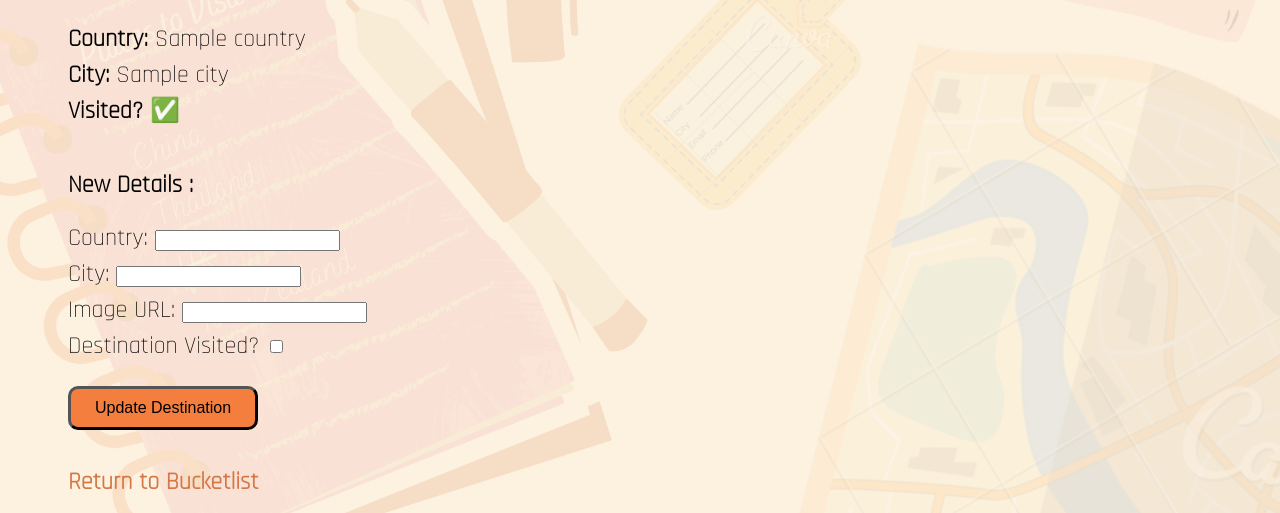
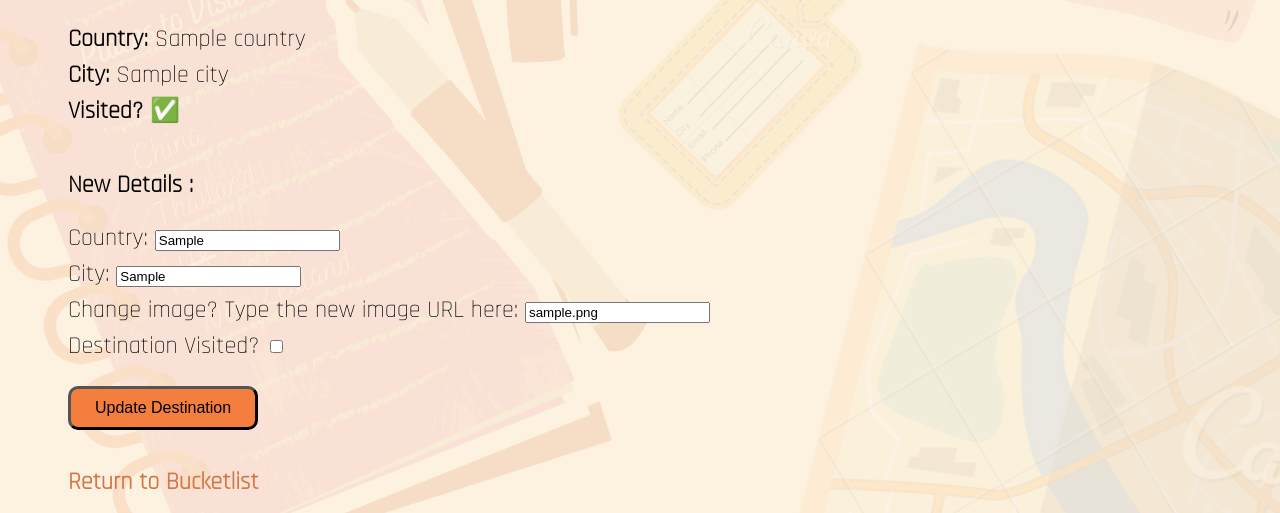
Before and after one commit to StephJBow/Travel-Bucketlist-Project, a Flask app: page /cities/1/edit in a window 1280 px wide. Shown: the part 359-872 px from the top of the page. Run offline with Flask 3, Linux system fonts and the light colour scheme; tables that the repository leaves empty hold one stand-in row (values such as "Sample post"); some web fonts are replaced.

Commit message:
added pre-populated text to edit route form

```diff
--- a/templates/update_city.jinja
+++ b/templates/update_city.jinja
@@ -5,11 +5,14 @@
 <h1 class="update_header">Update Destination</h1>
 
 <div class="new_form">
+
     <h2>Current Details:</h2>
+
 </div>
 
 <div class="current_details"><b>Country:</b> {{ city.country.country_name }} <br>
     <b>City:</b> {{ city.city_name }} <br>
+
     {% if city.visited %}
     <span> <b>Visited? </b>&#9989;</span><br>
     {% else %}
@@ -22,14 +25,13 @@
 </div>
 <form class="updated_details" action="/cities/{{ city.id }}/edit" method="POST">
     <label for="country_name">Country:</label>
-    <input type="text" name="country_name" id="country_name" /><br>
+    <input type="text" name="country_name" id="country_name" value={{city.country.country_name}}><br>
 
     <label for="city_name">City:</label>
-     {# we can prepopulate our edit forms with the content of the item we want to edit by adding that content under the 'value=' property in the element like below #}
-    <input type="text" name="city_name" id="city_name" value={{city.city_names}}> <br>
+    <input type="text" name="city_name" id="city_name" value={{city.city_name}}> <br>
 
-    <label for="image_url">Image URL:</label>
-    <input type="text" id="image_url" name="image_url"><br>
+    <label for="image_url">Change image? Type the new image URL here:</label>
+    <input type="text" id="image_url" name="image_url" value={{city.image_url}}><br>
 
     <label for="visited">Destination Visited?</label>
     <input type="checkbox" id="visited" name="visited" /> <br>
```
Also changed, not shown: controllers/city_controller.py (+0 -10 lines).
